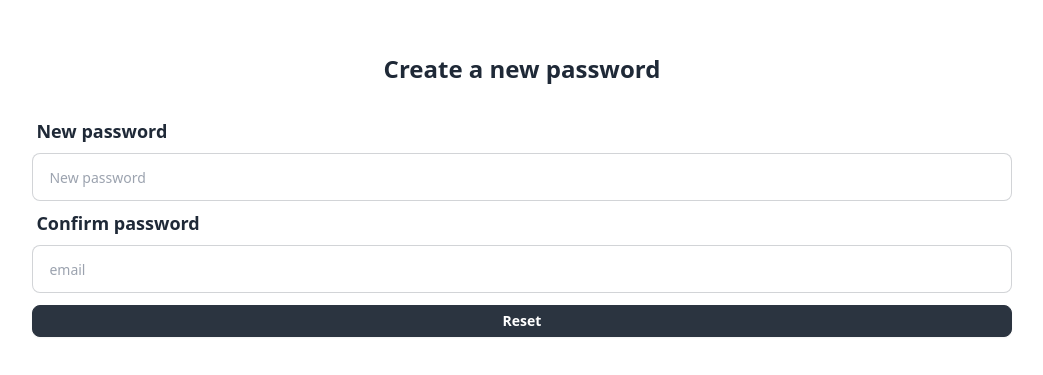
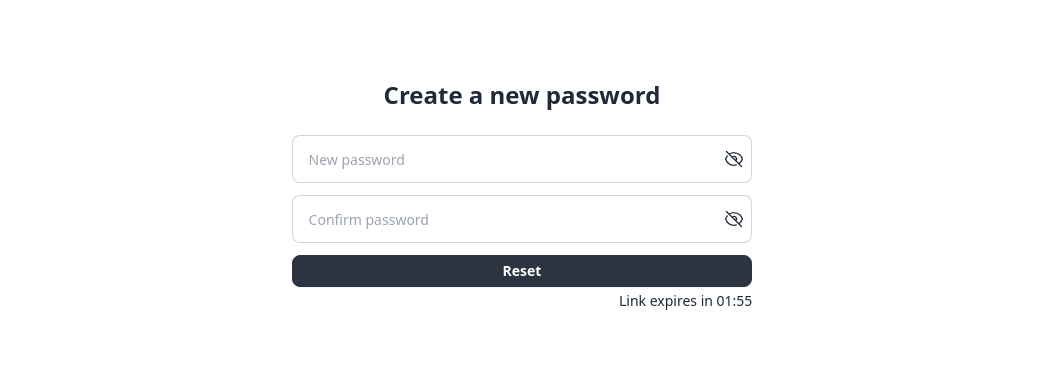
Before and after one commit to jamshed-uddin/Fax_, a React (Vite) app in the folder client/: page /resetPassword/1 in a window 1280 px wide. Shown: the part 205-580 px from the top of the page, without its empty margins (118-1161 px from the left). Built offline with nearby package versions, Linux system fonts and the light colour scheme.

Commit message:
reset password page and functionality done

```diff
--- /dev/null
+++ b/client/src/components/Counter.jsx
@@ -0,0 +1,48 @@
+import React, { useEffect, useState } from "react";
+
+const Counter = ({ minutes }) => {
+  const [time, setTime] = useState({
+    minutes,
+    seconds: 60,
+  });
+
+  console.log(time);
+
+  useEffect(() => {
+    let interval;
+
+    interval = setInterval(() => {
+      if (time.minutes === 0 && time.seconds === 0) {
+        clearInterval(interval);
+      } else {
+        setTime((prev) => {
+          if (prev.seconds === 0) {
+            return { minutes: prev.minutes - 1, seconds: 59 };
+          } else {
+            return { ...prev, seconds: prev.seconds - 1 };
+          }
+        });
+      }
+    }, 1000);
+
+    return () => {
+      clearInterval(interval);
+    };
+  }, [time]);
+
+  return (
+    <div className=" text-sm ">
+      {time.minutes === 0 && time.seconds === 0 ? (
+        <div className="text-red-500">Link expired</div>
+      ) : (
+        <div>
+          <span>Link expires in</span>{" "}
+          {time.minutes.toString().padStart(2, "0")}:
+          {time.seconds.toString().padStart(2, "0")}
+        </div>
+      )}
+    </div>
+  );
+};
+
+export default Counter;
--- a/client/src/components/Modal.jsx
+++ b/client/src/components/Modal.jsx
@@ -18,6 +18,12 @@ const Modal = ({
   const [bio, setBio] = useState(user?.bio || "");
   const [loading, setLoading] = useState(false);
   const navigate = useNavigate();
+  const btnStyle = `btn btn-neutral btn-sm px-8 ${
+    dark
+      ? "bg-white text-gray-800 hover:bg-white hover:text-gray-800"
+      : "text-white "
+  }`;
+
   const handleModalClose = () => {
     if (modalFor === "editProfile") {
       setName(user?.name);
@@ -148,7 +154,7 @@ const Modal = ({
             <button onClick={handleModalClose} className="btn btn-sm ">
               Cancel
             </button>
-            <button onClick={handleUserUpdate} className="btn btn-sm ">
+            <button onClick={handleUserUpdate} className={btnStyle}>
               {loading ? "Updating..." : "Update"}
             </button>
           </div>
@@ -158,10 +164,11 @@ const Modal = ({
       {modalFor === "emailLinkSendModal" && (
         <div>
           <div className=" text-lg my-3">
-            Check your email inbox.Follow the instruction to sign in.
+            An email sent to you with the sign in link.Follow the instruction to
+            sign in.
           </div>
           <div className="flex justify-end">
-            <button onClick={handleModalClose} className="btn btn-sm ">
+            <button onClick={handleModalClose} className={btnStyle}>
               Ok
             </button>
           </div>
--- a/client/src/pages/ForgotPassword.jsx
+++ b/client/src/pages/ForgotPassword.jsx
@@ -49,7 +49,7 @@ const ForgotPassword = () => {
         setIsModalOpen={setModalOpen}
         modalFor={"emailLinkSendModal"}
       ></Modal>
-      <div className="w-[85%] lg:w-2/5a mx-auto ">
+      <div className="w-[85%] lg:w-2/5 mx-auto ">
         <h1 className="text-2xl font-semibold text-center mb-6">
           Having problem siging in?
         </h1>
--- a/client/src/pages/ResetPassword.jsx
+++ b/client/src/pages/ResetPassword.jsx
@@ -1,17 +1,19 @@
 import { useState } from "react";
 import useTheme from "../hooks/useTheme";
 import axios from "axios";
-import Modal from "../components/Modal";
-import { useParams } from "react-router-dom";
+import { useNavigate, useParams } from "react-router-dom";
+import { EyeIcon, EyeSlashIcon } from "@heroicons/react/24/outline";
+import Counter from "../components/Counter";
 
 const ResetPassword = () => {
   const { resetToken } = useParams();
   const [newPassword, setNewPassword] = useState("");
   const [confirmNewPassword, setConfirmNewPassword] = useState("");
+  const [showPassword, setShowPassword] = useState(false);
   const [error, setError] = useState("");
   const [loading, setLoading] = useState(false);
   const { dark } = useTheme();
-
+  const navigate = useNavigate();
   const btnStyle = `btn btn-neutral btn-sm px-8 ${
     dark
       ? "bg-white text-gray-800 hover:bg-white hover:text-gray-800"
@@ -23,14 +25,25 @@ const ResetPassword = () => {
       return setError("New password required");
     } else if (newPassword !== confirmNewPassword) {
       return setError("Passwords do not match");
+    } else if (newPassword.length < 6) {
+      return setError("Minimum password length is 6.");
+    } else if (
+      newPassword === "123456" ||
+      newPassword.toLocaleLowerCase() === "password"
+    ) {
+      return setError("Choose more secure password.");
     }
+
     setLoading(true);
     try {
-      const result = await axios.post("/api/user/resetPassword", {
+      const result = await axios.put("/api/user/resetPassword", {
         resetToken,
         newPassword,
       });
       console.log(result.data);
+      if (result.data.message === "Password reset success") {
+        navigate("/signin");
+      }
     } catch (error) {
       if (error.response.status === 401) {
         setError(error.response.data.message);
@@ -46,16 +59,13 @@ const ResetPassword = () => {
         dark ? "bg-slate-900 text-white" : "bg-white text-gray-800 "
       } `}
     >
-      <div className="w-[85%] lg:w-2/5a mx-auto ">
+      <div className="w-[85%] lg:w-2/5 mx-auto ">
         <h1 className="text-2xl font-semibold text-center mb-6">
           Create a new password
         </h1>
-        <div className="form-control">
-          <label className="label">
-            <span className=" text-lg font-semibold">New password</span>
-          </label>
+        <div className="relative mb-3">
           <input
-            type="text"
+            type={showPassword ? "text" : "password"}
             placeholder="New password"
             className={`input input-bordered focus:outline-0 focus:border-[1.3px] ${
               dark ? "focus:border-white" : "focus:border-black"
@@ -66,14 +76,21 @@ const ResetPassword = () => {
               setNewPassword(e.target.value);
             }}
           />
+          <div
+            onClick={() => setShowPassword((p) => !p)}
+            className="absolute right-2 top-1/2 -translate-y-1/2 cursor-pointer"
+          >
+            {showPassword ? (
+              <EyeIcon className="w-5 h-5" />
+            ) : (
+              <EyeSlashIcon className="w-5 h-5" />
+            )}
+          </div>
         </div>
-        <div className="form-control">
-          <label className="label">
-            <span className=" text-lg font-semibold">Confirm password</span>
-          </label>
+        <div className="relative">
           <input
-            type="email"
-            placeholder="email"
+            type={showPassword ? "text" : "password"}
+            placeholder="Confirm password"
             className={`input input-bordered focus:outline-0 focus:border-[1.3px] ${
               dark ? "focus:border-white" : "focus:border-black"
             }  input-md w-full`}
@@ -83,6 +100,16 @@ const ResetPassword = () => {
               setConfirmNewPassword(e.target.value);
             }}
           />
+          <div
+            onClick={() => setShowPassword((p) => !p)}
+            className="absolute right-2 top-1/2 -translate-y-1/2 cursor-pointer"
+          >
+            {showPassword ? (
+              <EyeIcon className="w-5 h-5" />
+            ) : (
+              <EyeSlashIcon className="w-5 h-5" />
+            )}
+          </div>
         </div>
         {error && <span className="text-red-500 text-sm ml-1">{error}</span>}
         <div className="form-control mt-3">
@@ -95,6 +122,9 @@ const ResetPassword = () => {
             {loading ? "Reseting..." : "Reset"}
           </button>
         </div>
+        <div className=" flex justify-end mt-1">
+          <Counter minutes={1} />
+        </div>
       </div>
     </div>
   );
--- a/client/src/pages/Signup.jsx
+++ b/client/src/pages/Signup.jsx
@@ -28,10 +28,18 @@ const Signup = () => {
 
     if (!name || !email || !password || !confirmPassword) {
       return setError("Fill up the required fields");
-    }
-
-    if (password !== confirmPassword) {
-      return setError("Password does not match");
+    } else if (password !== confirmPassword) {
+      setError("Passwords do not match");
+      return;
+    } else if (password.length < 6) {
+      setError("Minimum password length is 6.");
+      return;
+    } else if (
+      password === "123456" ||
+      password.toLocaleLowerCase() === "password"
+    ) {
+      setError("Choose more secure password.");
+      return;
     }
 
     const body = { name, email, password };
```
Also changed, not shown: 1 other file (tests, documents, lock files or other folders).
